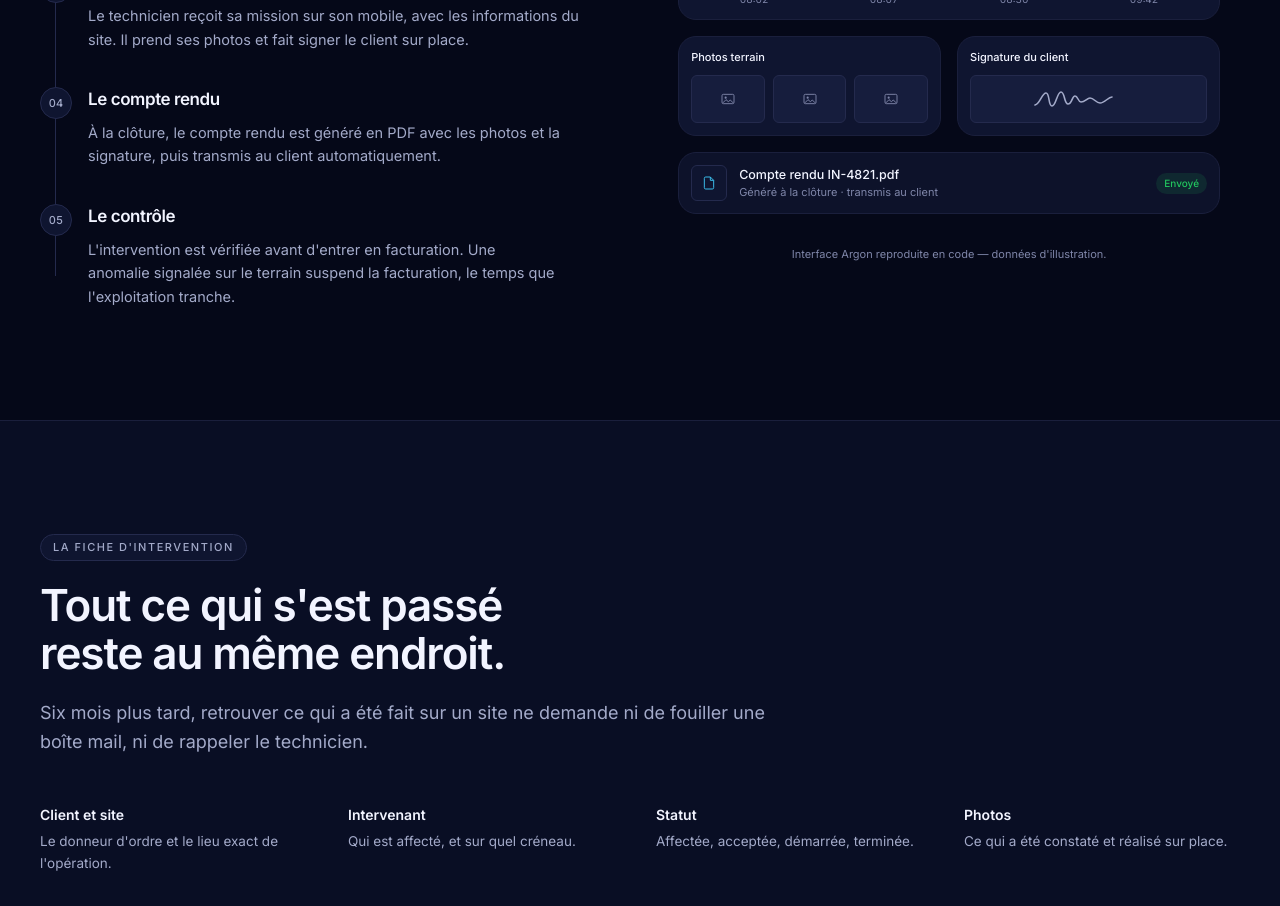
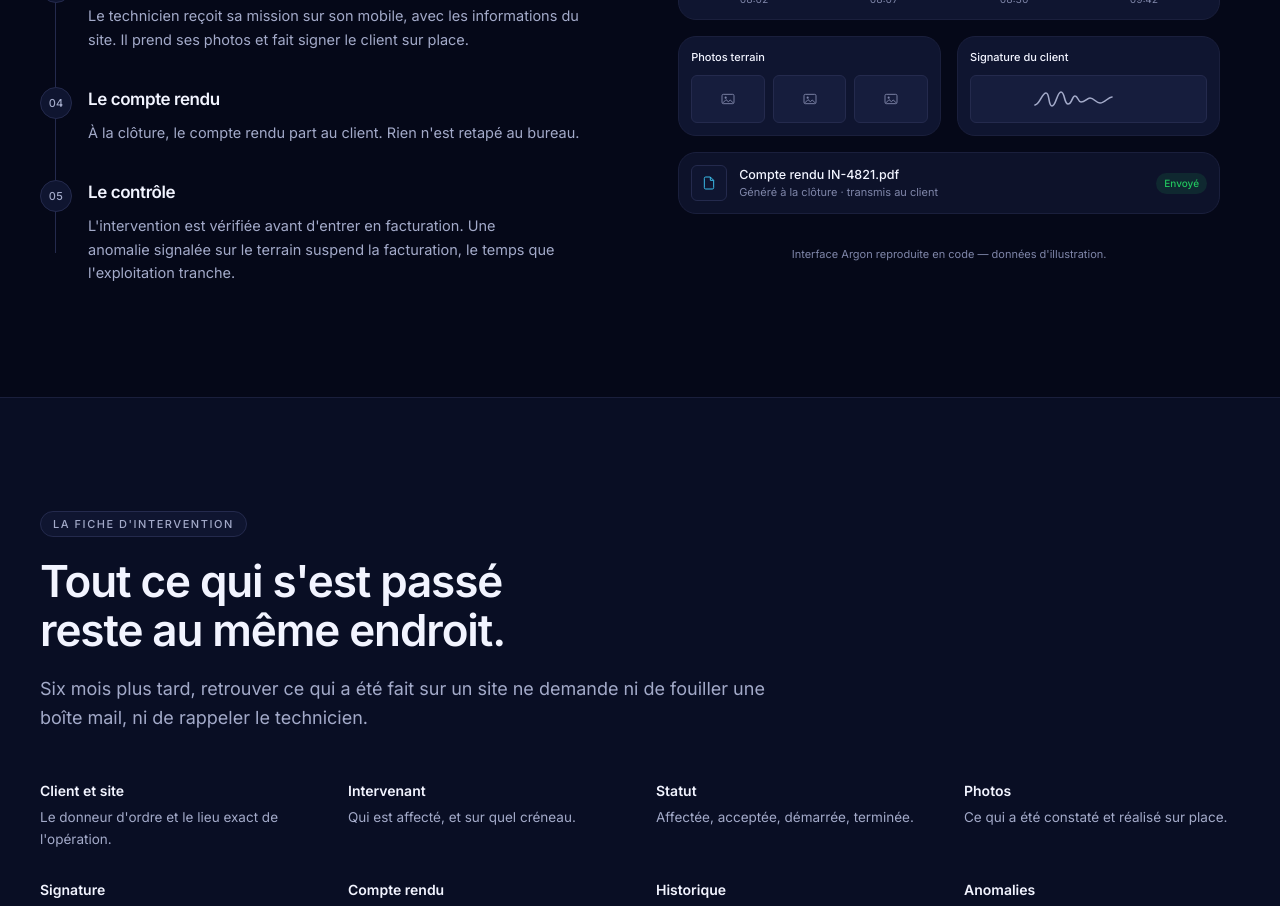
Before and after one commit to chiblimarc-del/argon-site-vitrine, a Next.js app: page /solutions/gestion-interventions in a window 1280 px wide. Shown: the part 1240-2146 px from the top of the page. Built offline with nearby package versions, Linux system fonts and the light colour scheme; no server answers.

Commit message:
Le site affirmait automatiquement la ou il interdit ce mot

```diff
--- a/src/app/solutions/application-mobile-technicien/page.tsx
+++ b/src/app/solutions/application-mobile-technicien/page.tsx
@@ -104,7 +104,7 @@ const faq: QuestionFaq[] = [
   {
     question: "Que se passe-t-il quand le technicien clôture sa mission ?",
     answer:
-      "Le compte rendu est généré en PDF avec les photos et la signature, puis transmis au client. Si le technicien a signalé une anomalie, elle remonte à l'exploitation, qui décide s'il y a un supplément à facturer.",
+      "Le technicien clôture depuis son téléphone, et le compte rendu part au client. S'il a signalé une anomalie, elle remonte à l'exploitation, qui décide s'il y a un supplément à facturer.",
   },
 ];
 
--- a/src/app/solutions/gestion-interventions/page.tsx
+++ b/src/app/solutions/gestion-interventions/page.tsx
@@ -70,7 +70,7 @@ const cycle = [
     etape: "04",
     titre: "Le compte rendu",
     texte:
-      "À la clôture, le compte rendu est généré en PDF avec les photos et la signature, puis transmis au client automatiquement.",
+      "À la clôture, le compte rendu part au client. Rien n'est retapé au bureau.",
   },
   {
     etape: "05",
--- a/src/app/solutions/rapports-intervention/page.tsx
+++ b/src/app/solutions/rapports-intervention/page.tsx
@@ -64,7 +64,7 @@ const faq: QuestionFaq[] = [
   {
     question: "Comment le compte rendu est-il produit ?",
     answer:
-      "Il est généré automatiquement en PDF à la clôture de l'intervention, à partir de ce que l'intervenant a saisi sur place : description, photos, signature du client. Personne ne le rédige au bureau, et il n'y a pas de ressaisie.",
+      "Il est produit en PDF à la clôture de l'intervention, à partir de ce que l'intervenant a saisi sur place : description, photos, signature du client, sans que personne ne le rédige au bureau.",
   },
   {
     question: "Le compte rendu est-il envoyé au client automatiquement ?",
@@ -188,8 +188,8 @@ export default function RapportsInterventionPage() {
               l&apos;information
             </span>{" "}
             : le client est prévenu, et c&apos;est vous qui décidez de ce qui
-            sera facturé. L&apos;automatisation s&apos;arrête exactement là où
-            elle deviendrait risquée.
+            sera facturé. Argon prépare la décision ; il ne la prend pas à
+            votre place.
           </p>
         </div>
       </Section>
```
